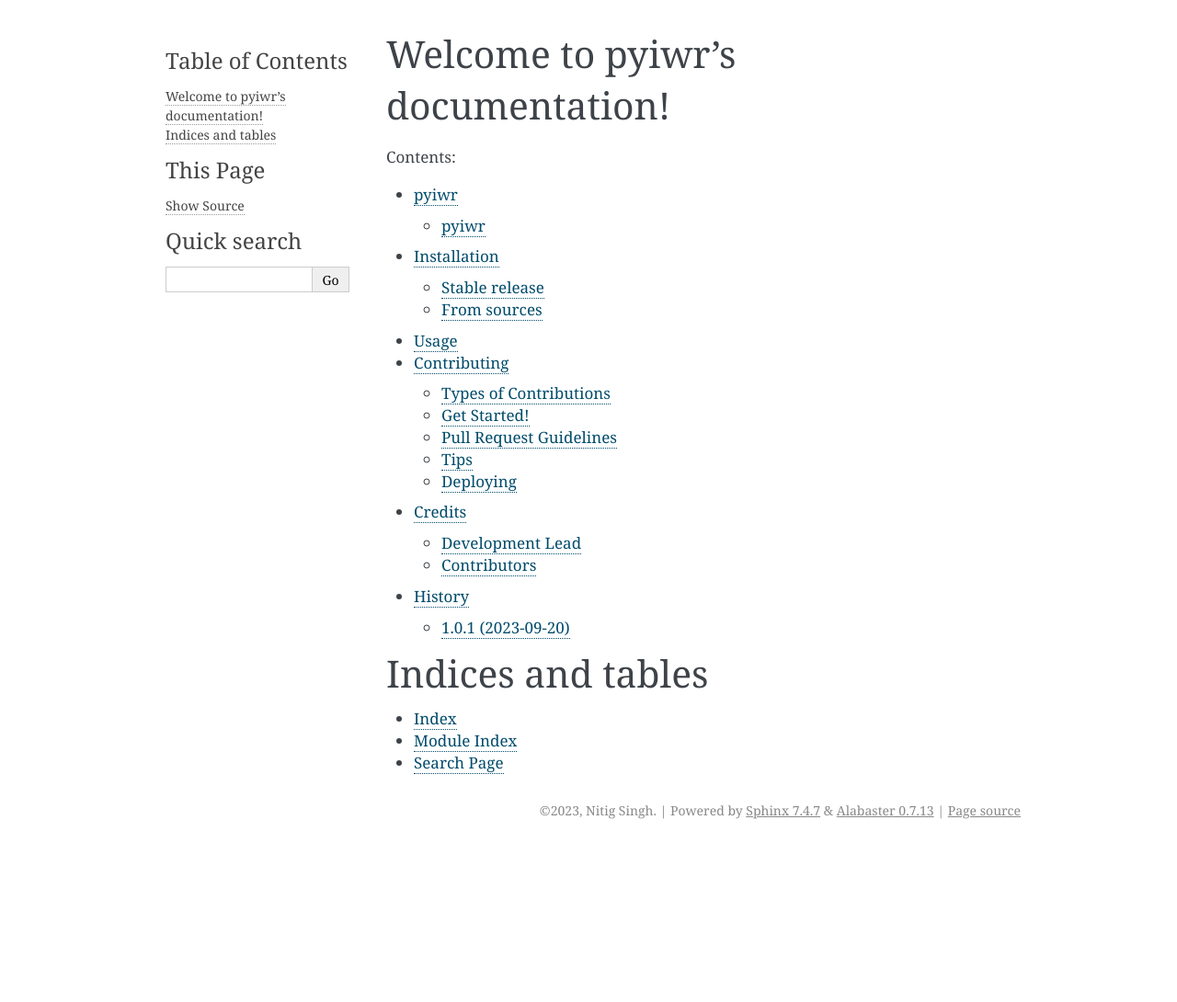
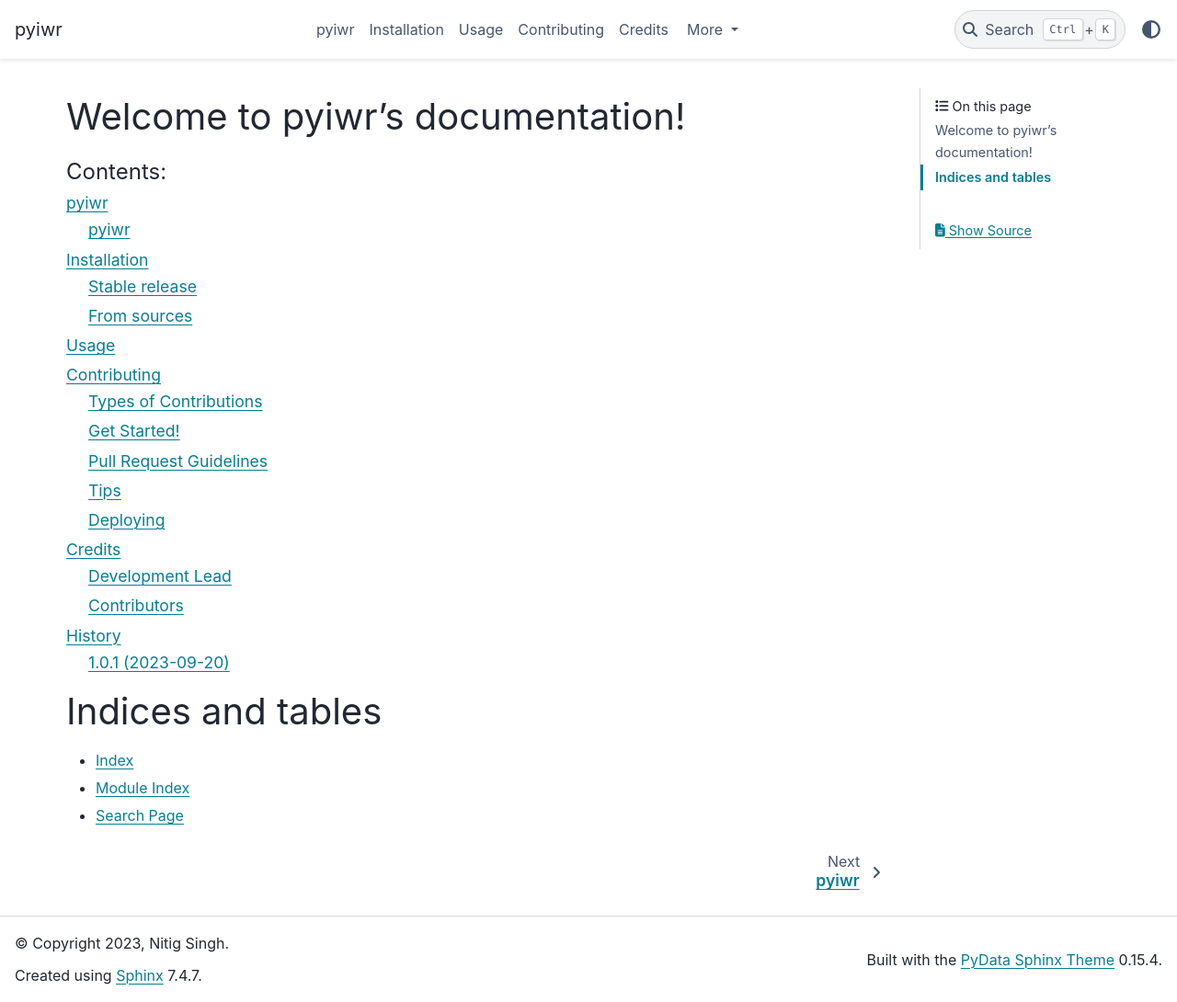
Before and after one commit to nitigsingh/pyiwr, a Sphinx documentation site: the page built from docs/index.rst, in a window 1280 px wide and 1090 px high. Shown: the whole window at 92% size. Built offline with Sphinx 7.4.7 and the PyData theme 0.15.4, drawn with Linux system fonts in a browser that asks for light colours; pages that are not in the unit, such as notebooks, are missing from menus.

Commit message:
update theme

```diff
--- a/docs/conf.py
+++ b/docs/conf.py
@@ -84,7 +84,8 @@
 # The theme to use for HTML and HTML Help pages.  See the documentation for
 # a list of builtin themes.
 #
-html_theme = "alabaster"
+html_theme = "pydata_sphinx_theme"
+html_title = project
 
 # Theme options are theme-specific and customize the look and feel of a
 # theme further.  For a list of options available for each theme, see the
```
Also changed, not shown: .readthedocs.yaml (added), 1 other file.
